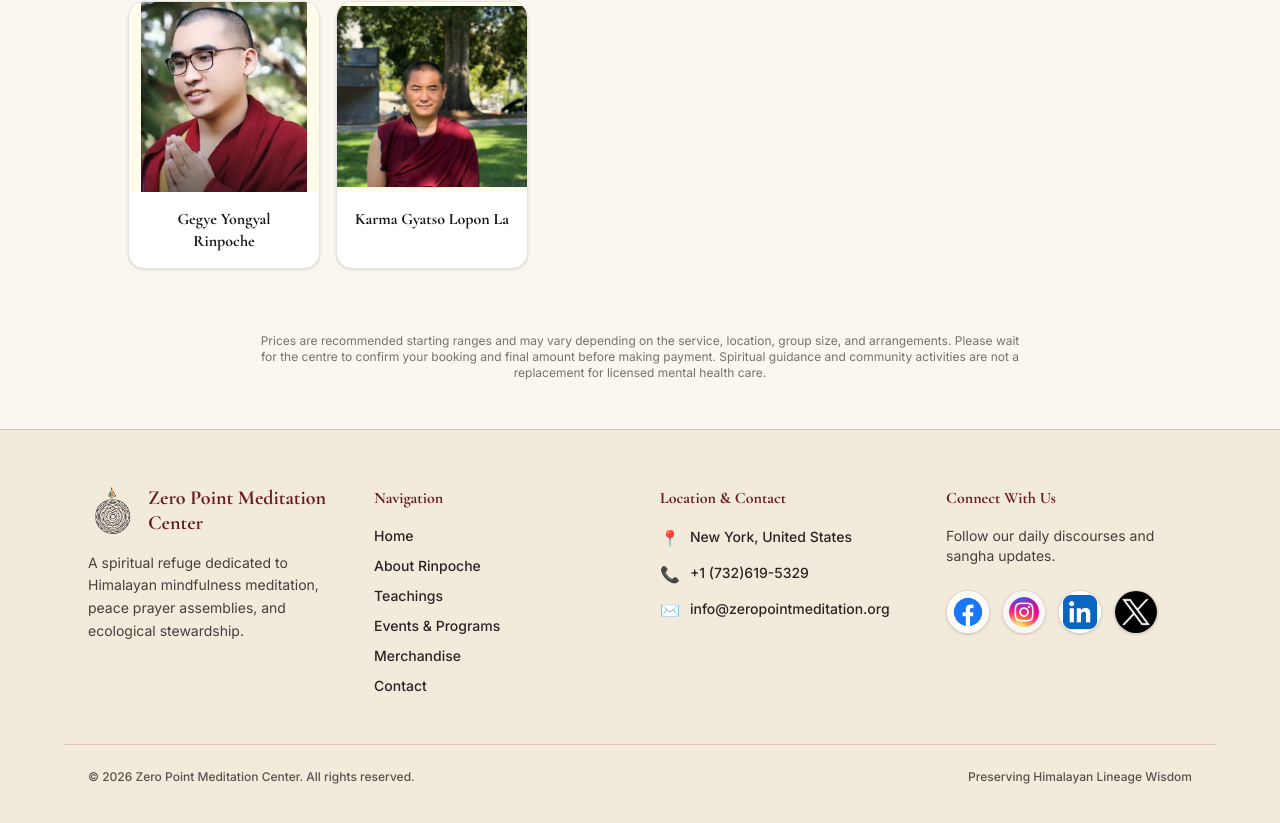
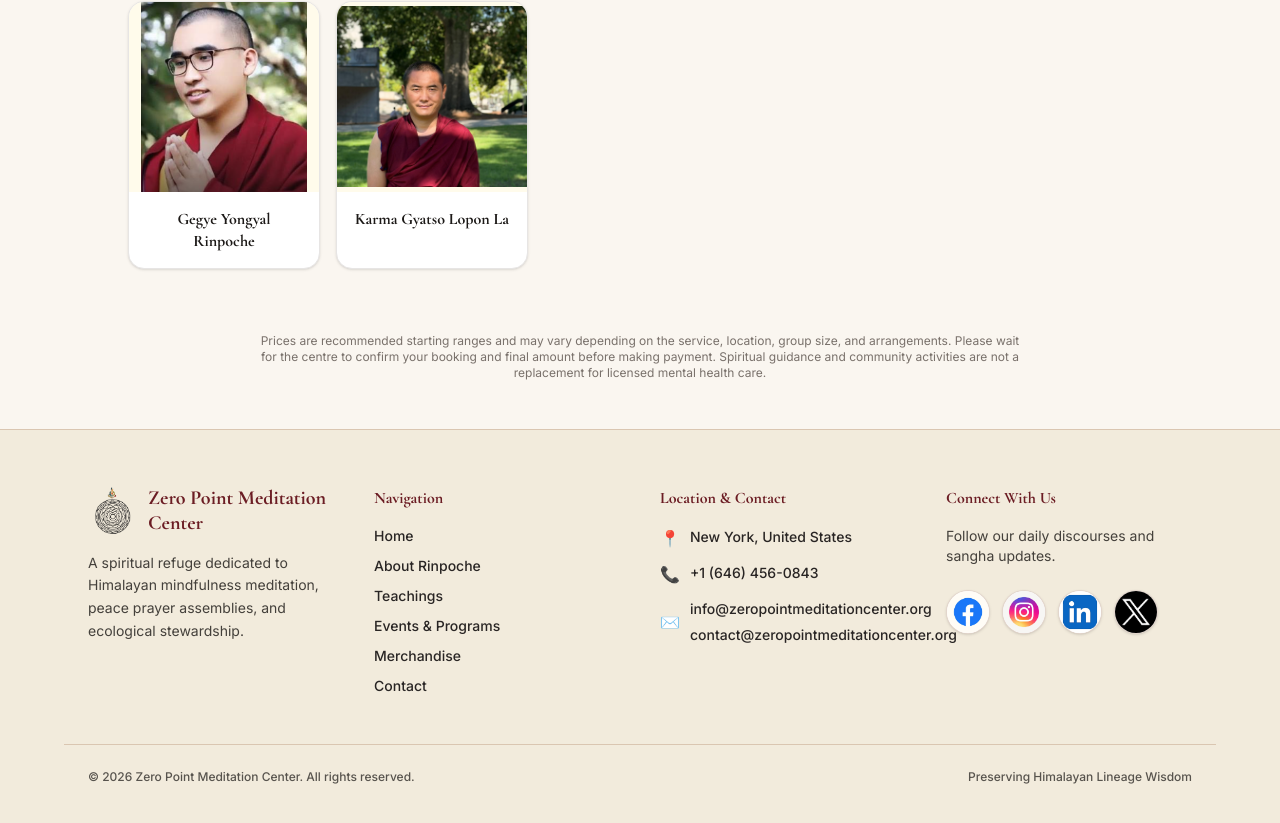
Before and after one commit to sherpaten/Zero-Point-Meditation-Center, a React (Vite) app in the folder zero-point-meditation/: page /services in a window 1280 px wide. Shown: the part 3619-4442 px from the top of the page. Built offline with nearby package versions, Linux system fonts and the light colour scheme.

Commit message:
Update ZPMC footer contact information

```diff
--- a/zero-point-meditation/src/components/Footer.jsx
+++ b/zero-point-meditation/src/components/Footer.jsx
@@ -62,11 +62,11 @@ export default function Footer() {
             </p>
             <p className="flex items-center gap-2.5">
               <span className="text-base">📞</span>
-              <span>+1 (732)619-5329 </span>
+              <a href="tel:+16464560843" className="hover:text-buddhist-gold transition-colors">+1 (646) 456-0843</a>
             </p>
             <p className="flex items-center gap-2.5">
               <span className="text-base">✉️</span>
-              <span>info@zeropointmeditation.org</span>
+              <span className="flex flex-col gap-1"><a href="mailto:info@zeropointmeditationcenter.org" className="hover:text-buddhist-gold transition-colors">info@zeropointmeditationcenter.org</a><a href="mailto:contact@zeropointmeditationcenter.org" className="hover:text-buddhist-gold transition-colors">contact@zeropointmeditationcenter.org</a></span>
             </p>
           </div>
         </div>
```
